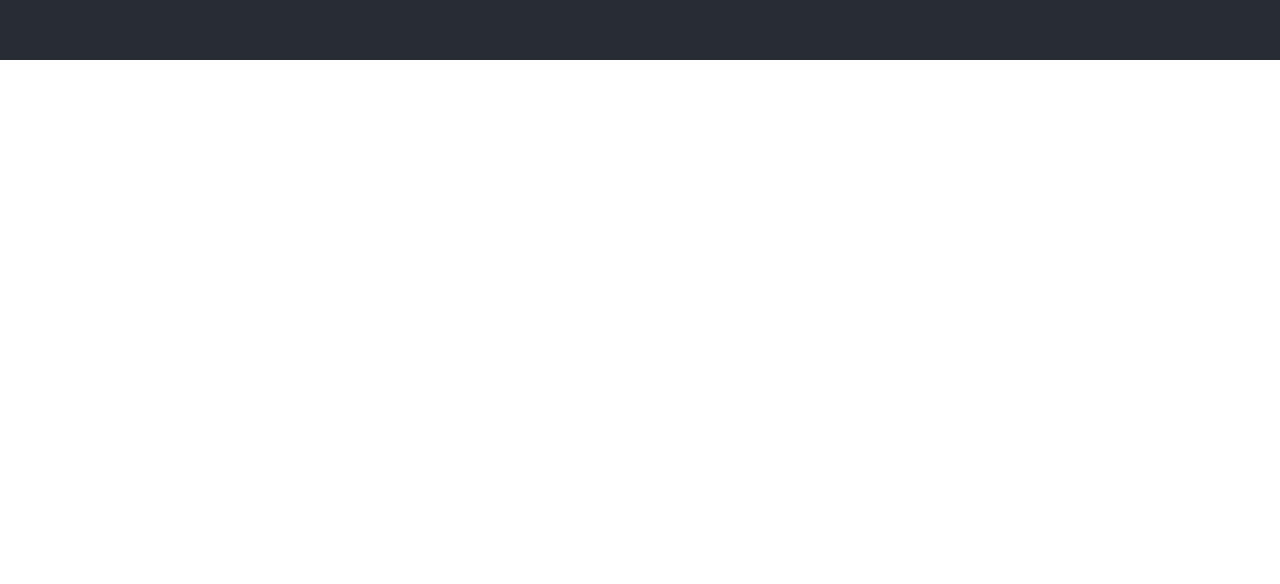
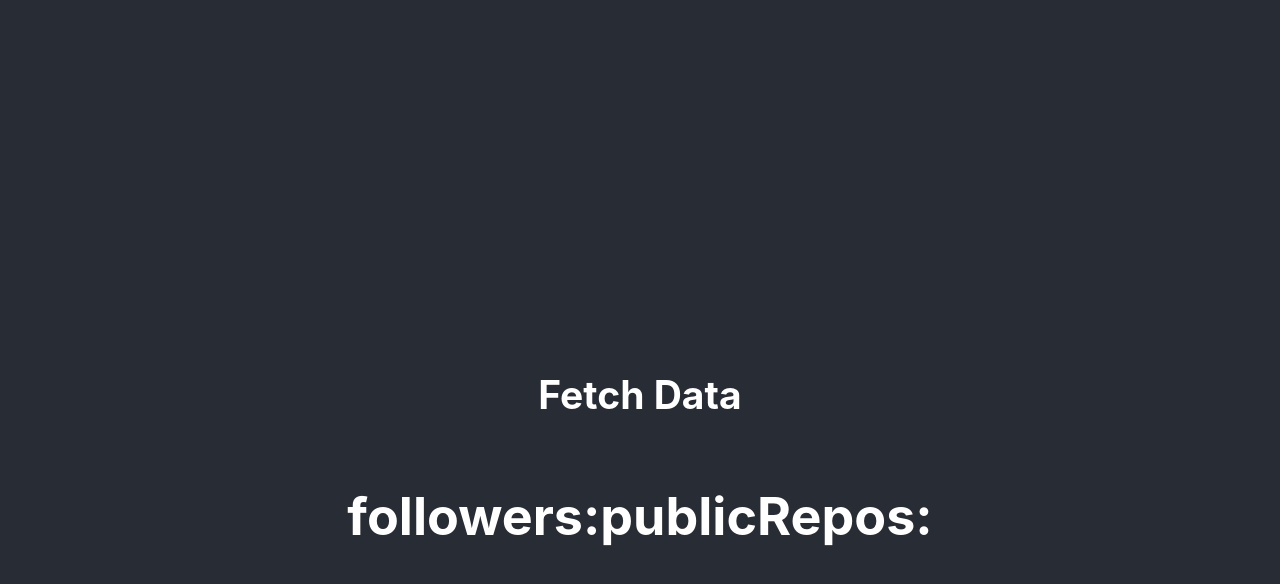
Before and after one commit to Sai-droid/hooks-app, a React (Create React App) app: page / in a window 1280 px wide. Shown: the part 2049-2633 px from the top of the page. Before the commit the page ends 2109 px from the top, so only its background shows below. Built offline with nearby package versions, Linux system fonts and the light colour scheme; no server answers.

Commit message:
fetchData from giturl using fetch await and async

```diff
--- a/src/App.js
+++ b/src/App.js
@@ -9,6 +9,7 @@ import { BrowserRouter as Router, Switch, Route, Link } from "react-router-dom";
 import Calories from "./Components/Calories";
 import TablePage from "./Components/Routing/TablePage";
 import ClockHook from "./Components/ClockHook";
+import FetchData from "./Components/FetchData";
 
 function App() {
 
@@ -30,6 +31,7 @@ function App() {
           <HomePage />
           <Calories />
           <CustomerPage onClick={CustomerPage} />
+          <FetchData />
 
         </header>
         <Switch>
--- /dev/null
+++ b/src/Components/FetchData.js
@@ -0,0 +1,47 @@
+import React,{useState,useEffect} from 'react'
+import '../App.css'
+
+
+const initProfile ={
+    followers:null,
+    publicRepos:null
+}
+
+function FetchData() {
+ const [profile,setProfile] =useState(initProfile)
+
+
+const  getProfile = async () =>{
+
+    const response = await fetch('https://api.github.com/users/sai-droid')
+    const json = await response.json();
+
+    setProfile({
+        followers:json.followers,
+        publicRepos:json.public_repos
+    })
+
+}
+
+
+ useEffect(()=>{
+     getProfile();
+ },[])
+
+    return (
+        <div className="App">
+            <header className ="App-header">
+                <h2>Fetch Data</h2>
+                <h1>
+                    followers:{profile.followers}
+                    publicRepos:{profile.publicRepos}
+
+                </h1>
+            </header>
+
+
+        </div>
+    )
+}
+
+export default FetchData
```
